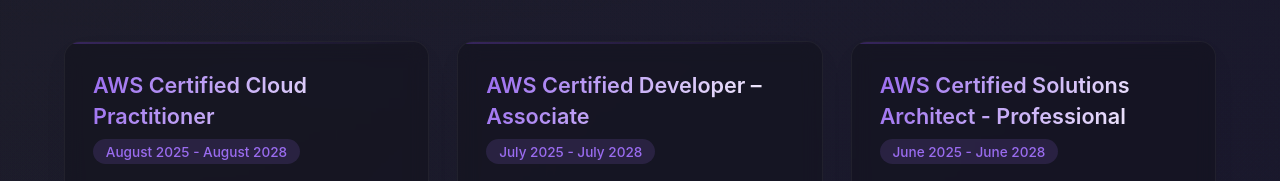
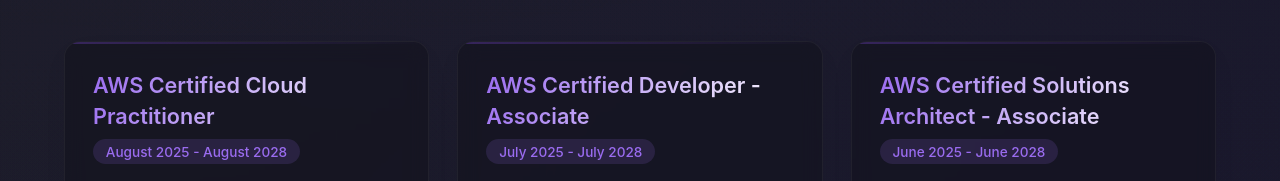
Before and after one commit to abhi-s-03/Portfolio, a React (Vite) app: page / in a window 1280 px wide. Shown: the part 4701-4882 px from the top of the page. Built offline with nearby package versions, Linux system fonts and the light colour scheme.

Commit message:
small change in certifications

```diff
--- a/src/data/data.js
+++ b/src/data/data.js
@@ -56,7 +56,7 @@
         skills: [
             { name: "AWS", image: aws },
             { name: "MongoDB", image: "https://raw.githubusercontent.com/devicons/devicon/master/icons/mongodb/mongodb-original.svg" },
-            { name: "MySQL", image:"https://raw.githubusercontent.com/devicons/devicon/master/icons/mysql/mysql-original.svg" },
+            { name: "MySQL", image: "https://raw.githubusercontent.com/devicons/devicon/master/icons/mysql/mysql-original.svg" },
             { name: "PostgreSQL", image: "https://raw.githubusercontent.com/devicons/devicon/master/icons/postgresql/postgresql-original.svg" }
         ],
     },
@@ -103,7 +103,7 @@
 export const certifications = [
     {
         id: 0,
-        title: "AWS Certified Solutions Architect - Professional",
+        title: "AWS Certified Solutions Architect - Associate",
         issuer: "Amazon Web Services (AWS)",
         date: "June 2025 - June 2028",
         credentialUrl: "https://www.credly.com/badges/fec46ad8-f5b8-4be8-9125-aba27e7fa472/public_url",
@@ -113,7 +113,7 @@
     },
     {
         id: 1,
-        title: "AWS Certified Developer – Associate",
+        title: "AWS Certified Developer - Associate",
         issuer: "Amazon Web Services (AWS)",
         date: "July 2025 - July 2028",
         credentialUrl: "https://www.credly.com/badges/fa203b09-4e39-48c6-8296-4b849ef516e2/public_url",
```
